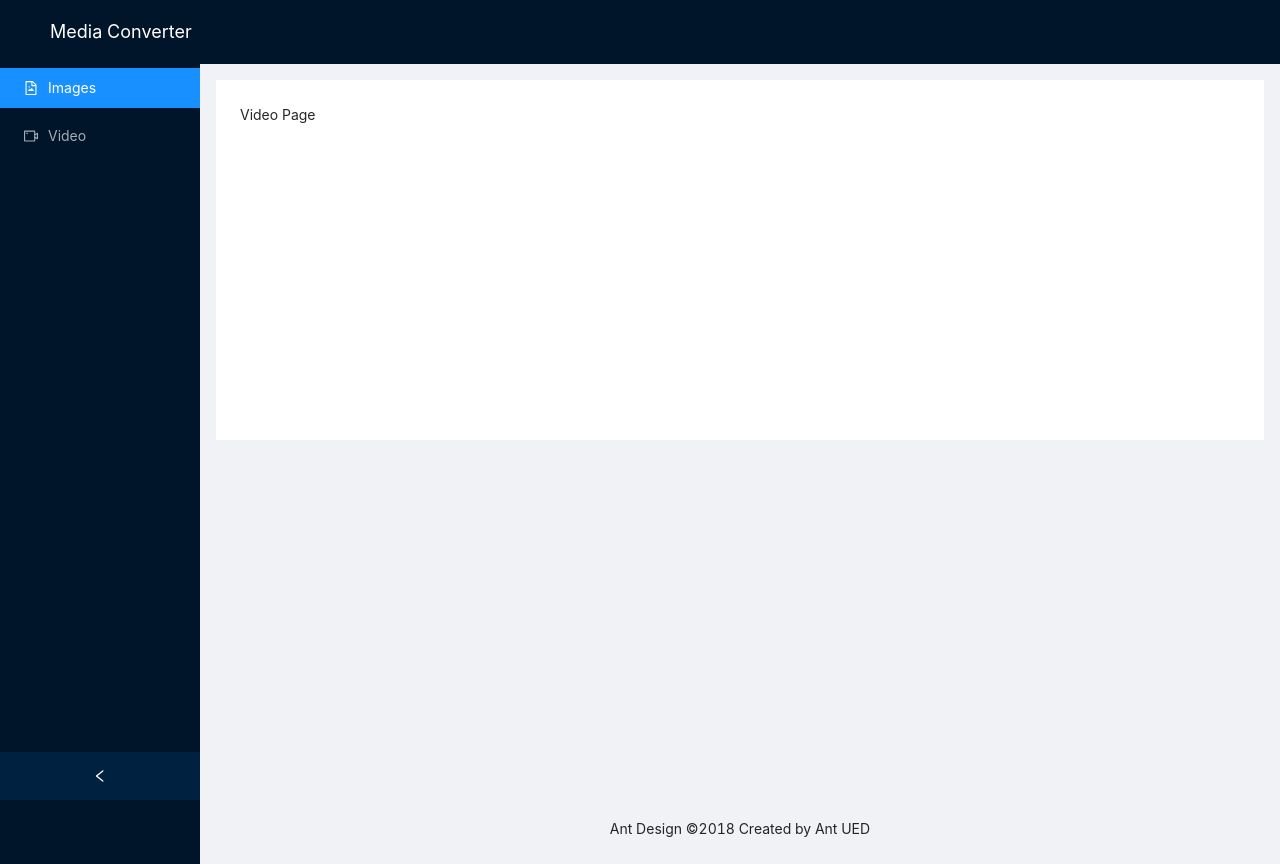
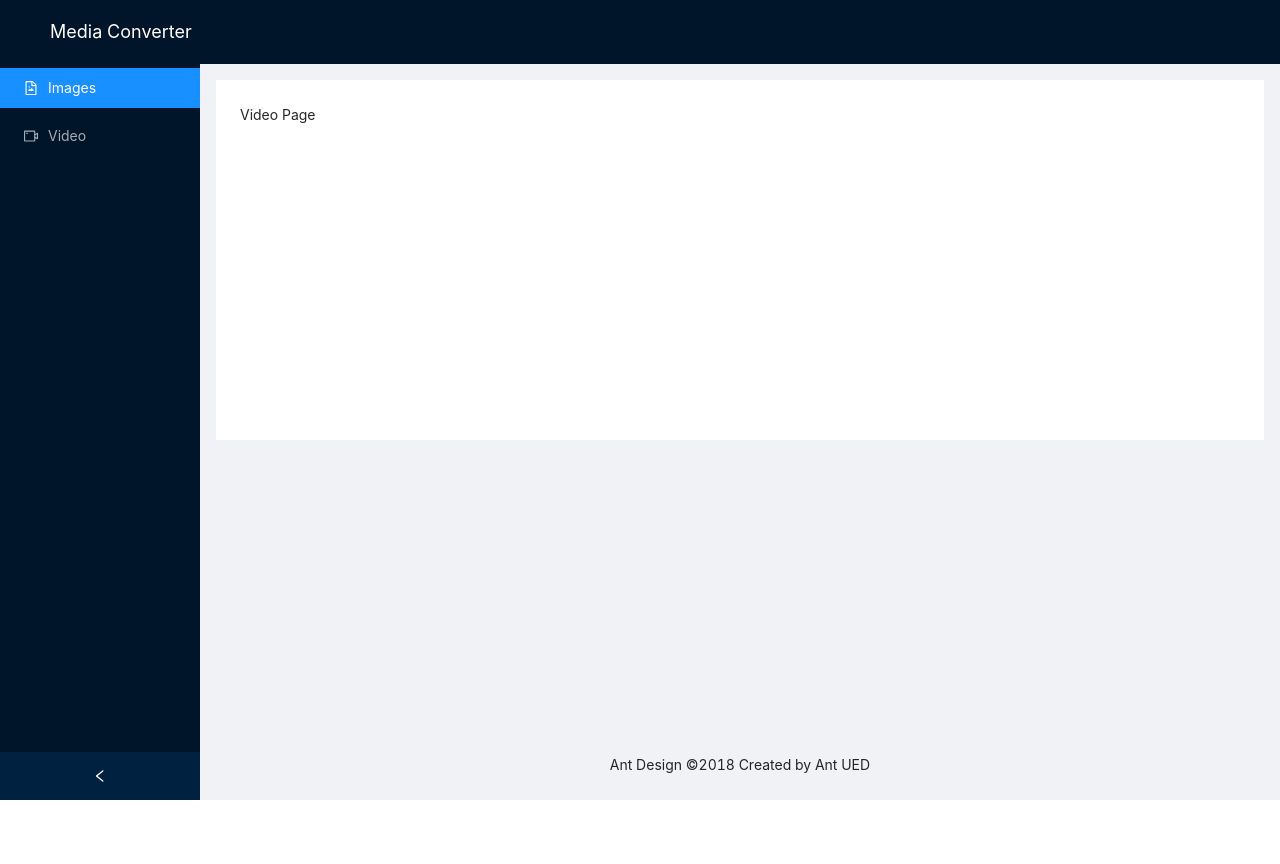
Before and after one commit to peersmg/media-converter, a React (Create React App) app: page /#/videoPage in a window 1280 px wide. After the commit the page ends 800 px from the top, so only its background shows below. Built offline with nearby package versions, Linux system fonts and the light colour scheme; the HTML template or start-up script is replaced by a standard one.

Commit message:
Refactor layout to include header

```diff
--- a/src/components/MainLayout/MainLayout.jsx
+++ b/src/components/MainLayout/MainLayout.jsx
@@ -17,9 +17,9 @@ const MainLayout = ({ children }) => {
   };
 
   return (
-    <Layout>
+    <Layout style={{ minHeight: "100vh" }}>
       <MainHeader />
-      <Layout style={{ minHeight: "100vh" }}>
+      <Layout>
         <Sider collapsible collapsed={collapsed} onCollapse={onCollapse}>
           <Menu theme="dark" defaultSelectedKeys={["1"]} mode="inline">
             <Menu.Item key="1" icon={<FileImageOutlined />}>
```
